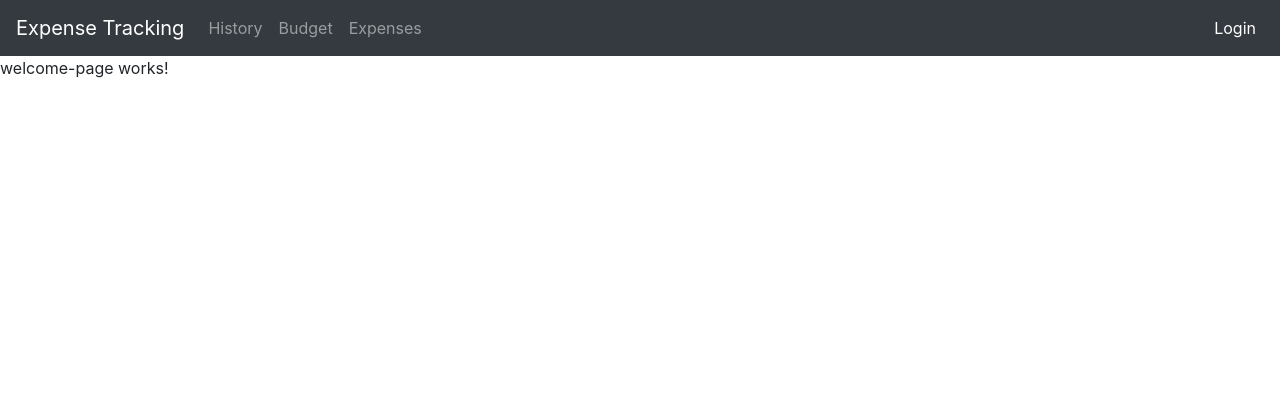
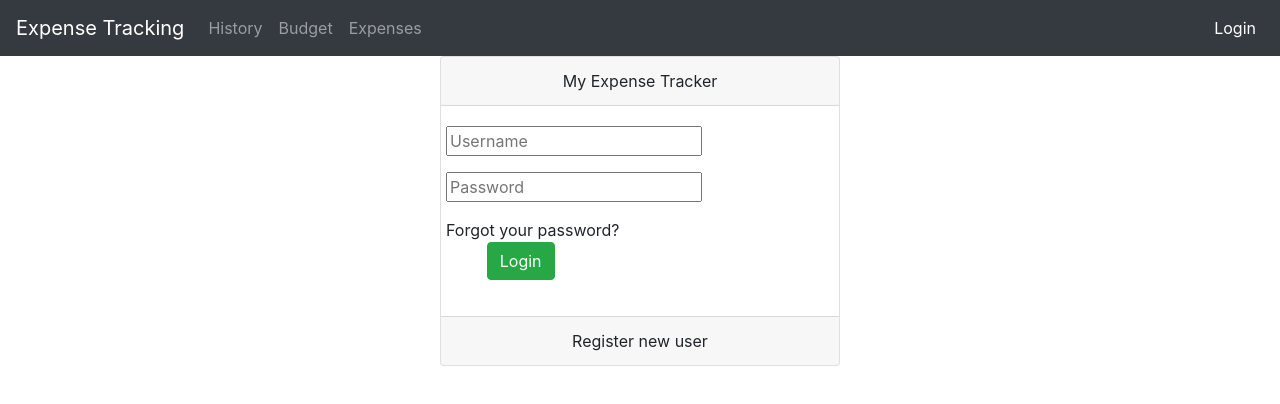
Before and after one commit to magnusbrok/Expense-Tracker-FrontEnd, an Angular app: page /welcome-page in a window 1280 px wide. Shown: the top 404 px of the page. Built offline with nearby package versions, Linux system fonts and the light colour scheme.

Commit message:
style: create login form (centering is not quite right - TODO's added)

```diff
--- a/src/app/welcome-page/welcome-page.component.css
+++ b/src/app/welcome-page/welcome-page.component.css
@@ -0,0 +1,6 @@
+.card-login{
+  max-width: 400px;
+  margin: auto;
+  text-align: center;
+
+}
--- a/src/app/welcome-page/welcome-page.component.html
+++ b/src/app/welcome-page/welcome-page.component.html
@@ -1 +1,29 @@
-<p>welcome-page works!</p>
+<div class="card card-login"> <!-- TODO center vertically -->
+  <div class="card-header"> My Expense Tracker</div>
+  <div class="card-body">
+    <form> <!-- TODO horizontally in card-body -->
+      <!-- Username Input-->
+      <div class="row form-group">
+        <input
+          type="text"
+          placeholder="Username">
+      </div>
+      <!-- Password input-->
+      <div class="row form-group">
+        <input
+          type="text"
+          placeholder="Password">
+      </div>
+      <div class="row">
+        <span class="help-block">Forgot your password?</span>
+      </div>
+    </form>
+    <!-- Button -->
+    <div class="form-group">
+      <div class="col-md-4">
+        <button class="btn btn-success">Login</button>
+      </div>
+    </div>
+  </div>
+  <div class="card-footer"> Register new user</div>
+</div>
```
